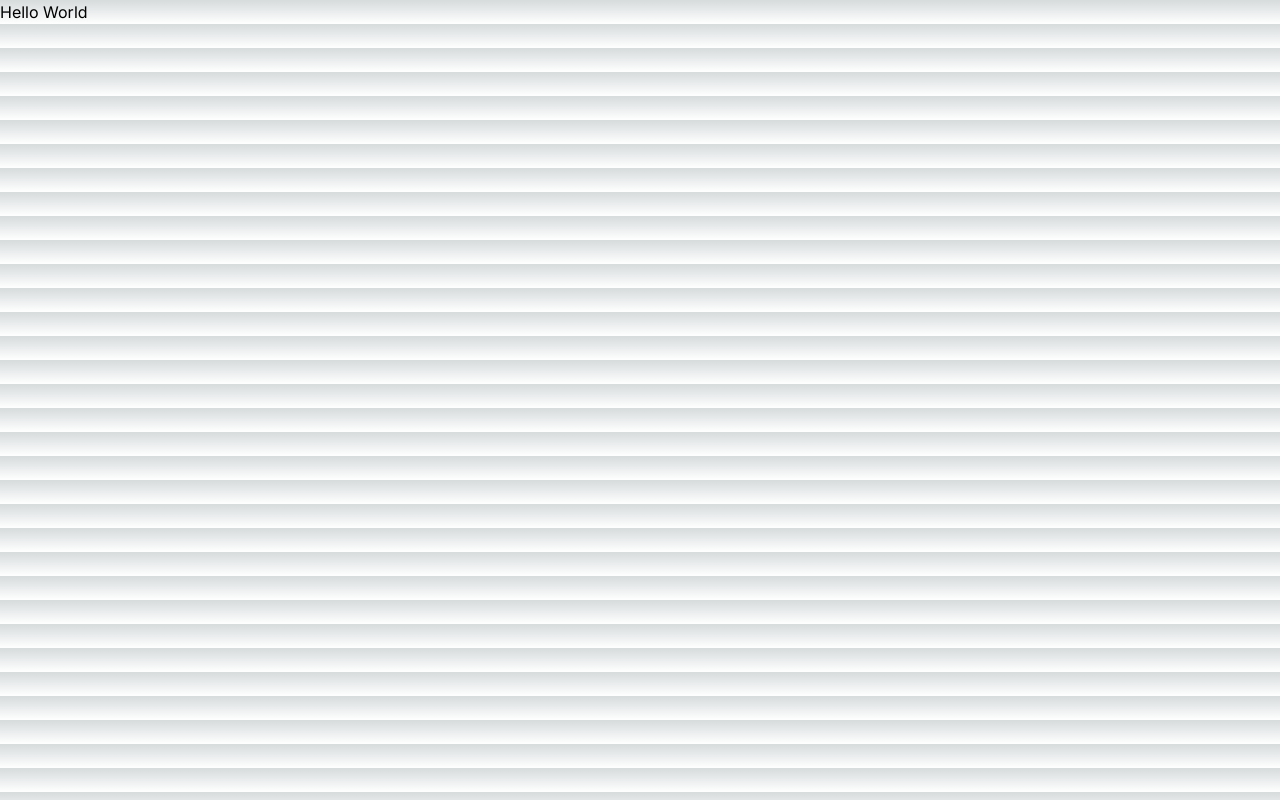
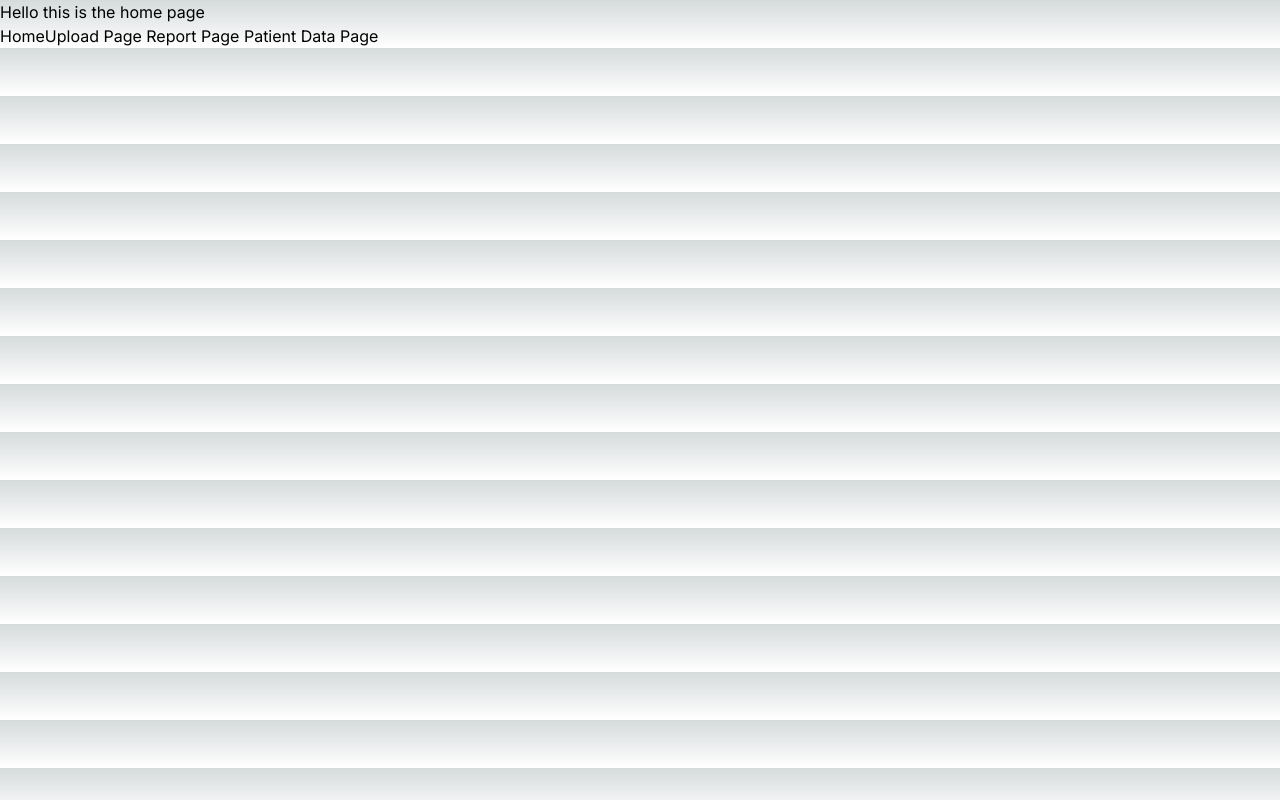
Before and after one commit to normalperson543/histoai, a Next.js app: page / in a window 1280 px wide. Built offline with nearby package versions, Linux system fonts and the light colour scheme.

Commit message:
Created files for pages and started on connecting them

```diff
--- a/app/layout.tsx
+++ b/app/layout.tsx
@@ -1,4 +1,4 @@
-import './globals.css';
+import './stylesheets/globals.css';
 import type { Metadata } from 'next';
 import { Inter } from 'next/font/google';
 
--- a/app/page.tsx
+++ b/app/page.tsx
@@ -1,9 +1,21 @@
-import Image from 'next/image';
+'use client'
+import {createContext} from 'react';
+import './stylesheets/globals.css';
+import { HashRouter as Router, Routes, Route } from 'react-router-dom';
+import Home from './pages/homePage';
+import UploadPage from './pages/uploadPage';
+import ReportPage from './pages/reportPage';
+import PatientDataPage from './pages/patientDataPage';
 
-export default function Home() {
+export default function page() {
   return (
-    <main>
-      Hello World
-    </main>
+    <Router>
+      <Routes>
+        <Route path='/' element={<Home/>}/>
+        <Route path='/pages/uploadPage' element={<UploadPage/>}/>
+        <Route path='/pages/reportPage' element={<ReportPage/>}/>
+        <Route path='/pages/patientDataPage' element={<PatientDataPage/>}/>
+      </Routes>
+    </Router>
   );
 }
--- /dev/null
+++ b/app/pages/homePage.tsx
@@ -0,0 +1,15 @@
+import '../stylesheets/globals.css';
+import '../stylesheets/homePage.css';
+import Link from 'next/link';
+
+export default function Home() {
+  return (
+    <main>
+      <h1>Hello this is the home page</h1>
+      <Link href="/">Home</Link>
+      <Link href="/#/pages/uploadPage">Upload Page </Link>
+      <Link href="/#/pages/reportPage">Report Page </Link>
+      <Link href="/#/pages/patientDataPage">Patient Data Page </Link>
+    </main>
+  );
+}
--- /dev/null
+++ b/app/pages/patientDataPage.tsx
@@ -0,0 +1,9 @@
+import '../stylesheets/globals.css';
+import  '../stylesheets/patientDataPage.css';
+export default function PatientDataPage() {
+    return (
+      <main>
+        Hello this is the patient Data Page
+      </main>
+    );
+  }
--- /dev/null
+++ b/app/pages/reportPage.tsx
@@ -0,0 +1,9 @@
+import '../stylesheets/globals.css';
+import  '../stylesheets/reportPage.css';
+export default function ReportPage() {
+    return (
+      <main>
+        Hello this is the patient report page
+      </main>
+    );
+  }
--- /dev/null
+++ b/app/pages/uploadPage.tsx
@@ -0,0 +1,9 @@
+import '../stylesheets/globals.css';
+import '../stylesheets/uploadPage.css';
+export default function UploadPage() {
+    return (
+      <main>
+        Hello this is the upload page
+      </main>
+    );
+  }
--- /dev/null
+++ b/app/stylesheets/homePage.css
@@ -0,0 +1,3 @@
+@import 'tailwindcss/base';
+@import 'tailwindcss/components';
+@import 'tailwindcss/utilities';
--- /dev/null
+++ b/app/stylesheets/patientDataPage.css
@@ -0,0 +1,3 @@
+@import 'tailwindcss/base';
+@import 'tailwindcss/components';
+@import 'tailwindcss/utilities';
--- /dev/null
+++ b/app/stylesheets/reportPage.css
@@ -0,0 +1,3 @@
+@import 'tailwindcss/base';
+@import 'tailwindcss/components';
+@import 'tailwindcss/utilities';
--- /dev/null
+++ b/app/stylesheets/uploadPage.css
@@ -0,0 +1,3 @@
+@import 'tailwindcss/base';
+@import 'tailwindcss/components';
+@import 'tailwindcss/utilities';
```
Also changed, not shown: package.json (+5 -2 lines), app/stylesheets/globals.css (renamed from app/globals.css), 2 other files (tests, documents, lock files or other folders).
